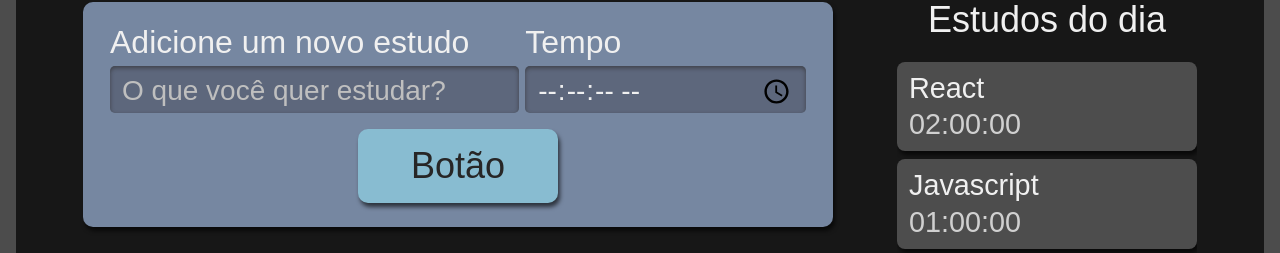
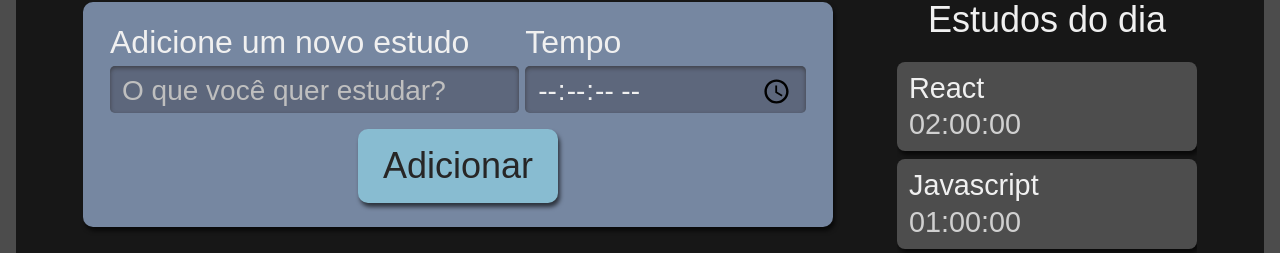
Before and after one commit to iago-monteirog/iago-studies, a React (Create React App) app: page / in a window 1280 px wide. Shown: the part 222-475 px from the top of the page. Built offline with nearby package versions, Linux system fonts and the light colour scheme.

Commit message:
refactoring component Lista

```diff
--- a/src/components/Botao/index.tsx
+++ b/src/components/Botao/index.tsx
@@ -1,11 +1,11 @@
 import React from "react";
 import style from './Botao.module.scss';
 
-export class Botao extends React.Component {
+    export class Botao extends React.Component<{ texto: string }> {
     render(): React.ReactNode {
         return (
-            <button className={style.botao}>
-                Botão
+            <button className={style.botao}  >
+                {this.props.texto}
             </button>
         )
 
--- a/src/components/Formulario/index.tsx
+++ b/src/components/Formulario/index.tsx
@@ -31,7 +31,7 @@ export class Formulario extends React.Component {
                         required
                     />
                 </div>
-                <Botao />
+                <Botao texto="Adicionar" />
             </form>
         );
     }
--- /dev/null
+++ b/src/components/Lista/Item/index.tsx
@@ -0,0 +1,14 @@
+import style from '../Lista.module.scss'
+
+export default function Item({ tarefa, tempo }: { tarefa: string, tempo: string }) {
+    return (
+        <li className={style.item}>
+            <h3>
+                {tarefa}
+            </h3>
+            <span>
+                {tempo}
+            </span>
+        </li>
+    );
+}
--- a/src/components/Lista/index.tsx
+++ b/src/components/Lista/index.tsx
@@ -1,3 +1,4 @@
+import Item from './Item';
 import style from './Lista.module.scss';
 
 export function Lista() {
@@ -18,14 +19,7 @@ export function Lista() {
             <h2> Estudos do dia </h2>
             <ul>
                 {tarefas.map((item, index) => (
-                    <li key={index} className={style.item}>
-                        <h3>
-                            {item.tarefa}
-                        </h3>
-                        <span>
-                            {item.tempo}
-                        </span>
-                    </li>
+                    <Item key={index} tarefa= {item.tarefa} tempo= {item.tempo} />
                 ))}
             </ul>
         </aside>
```
